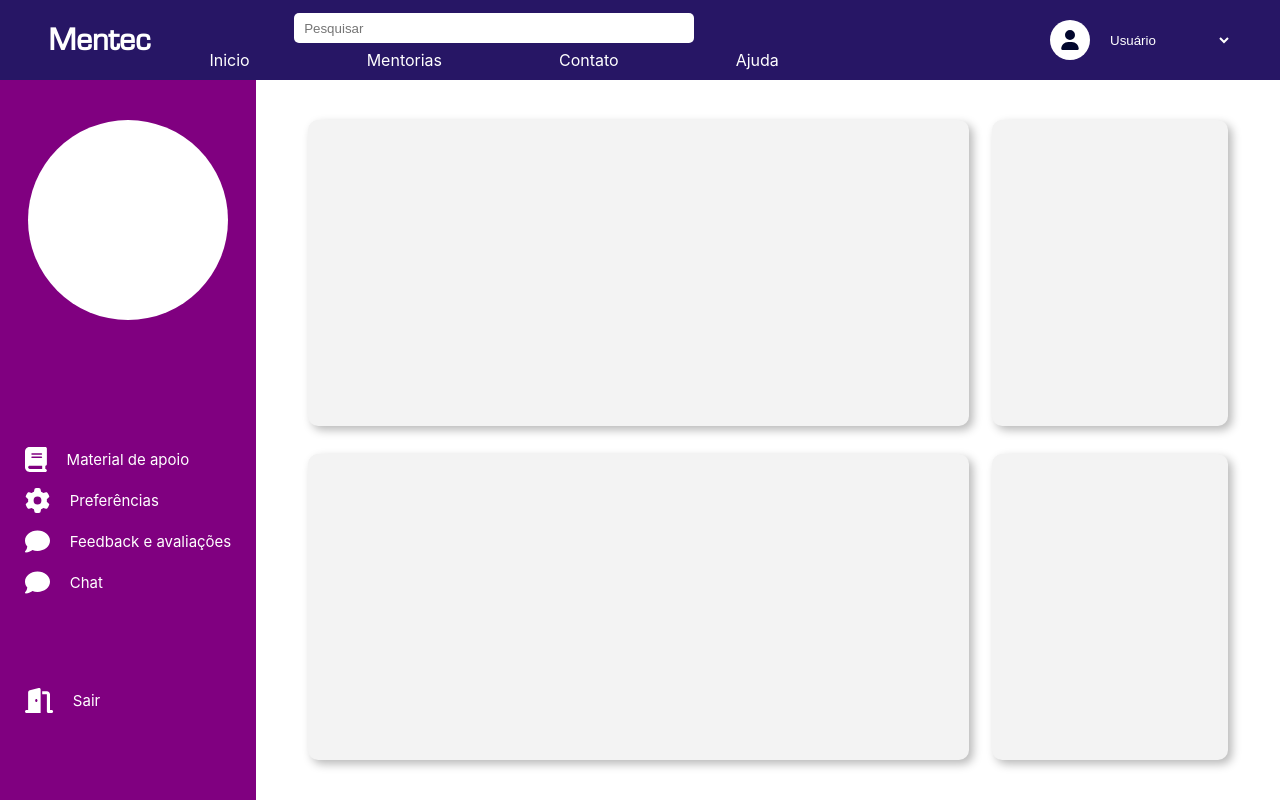
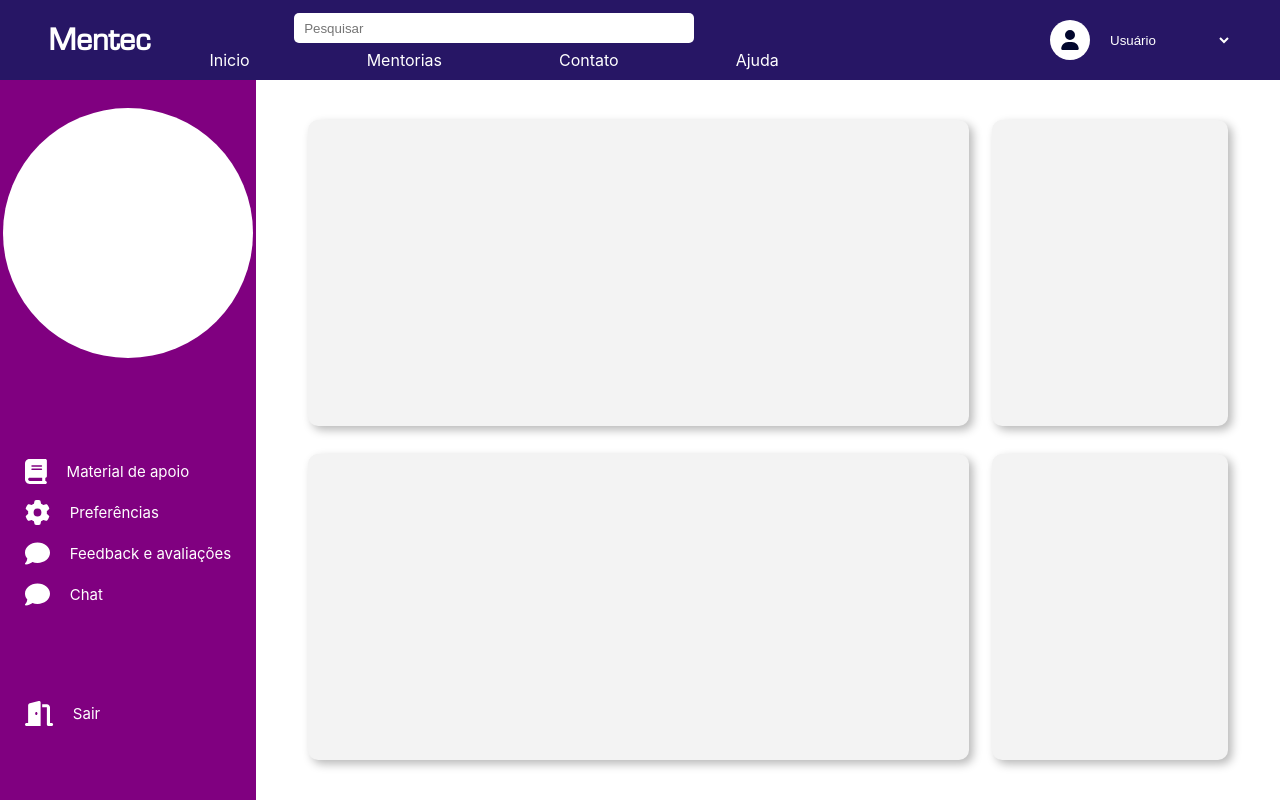
Before and after one commit to devGusta2/Mentec, a React (Create React App) app: page /Profile in a window 1280 px wide. Built offline with nearby package versions, Linux system fonts and the light colour scheme.

Commit message:
Menu size img

```diff
--- a/src/Components/Menu/Menu.module.css
+++ b/src/Components/Menu/Menu.module.css
@@ -11,8 +11,8 @@
 }
 
 .imgUser{
-    height: 200px;
-    width: 200px;
+    height: 250px;
+    width: 250px;
     background-color: white;
     border-radius: 50%;
 }
```
